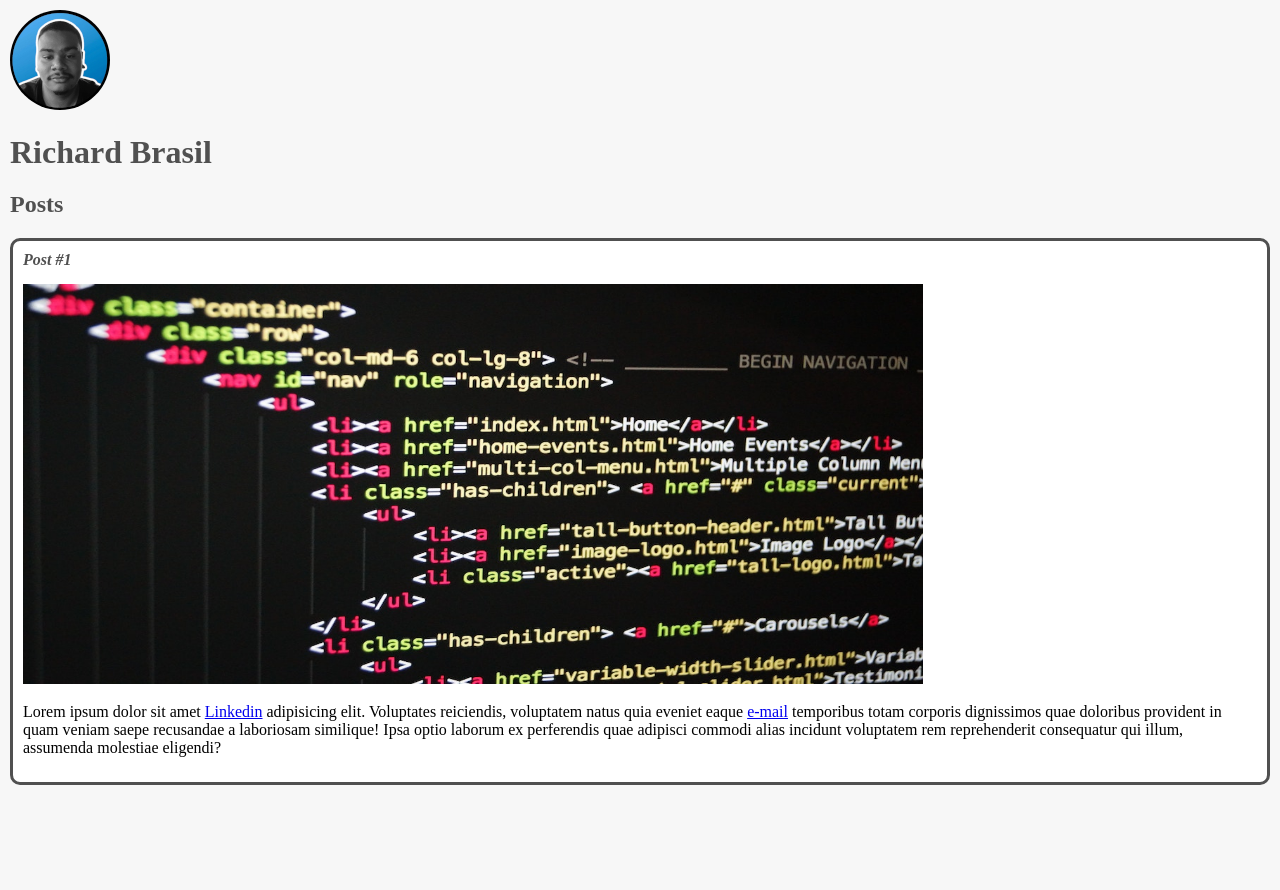
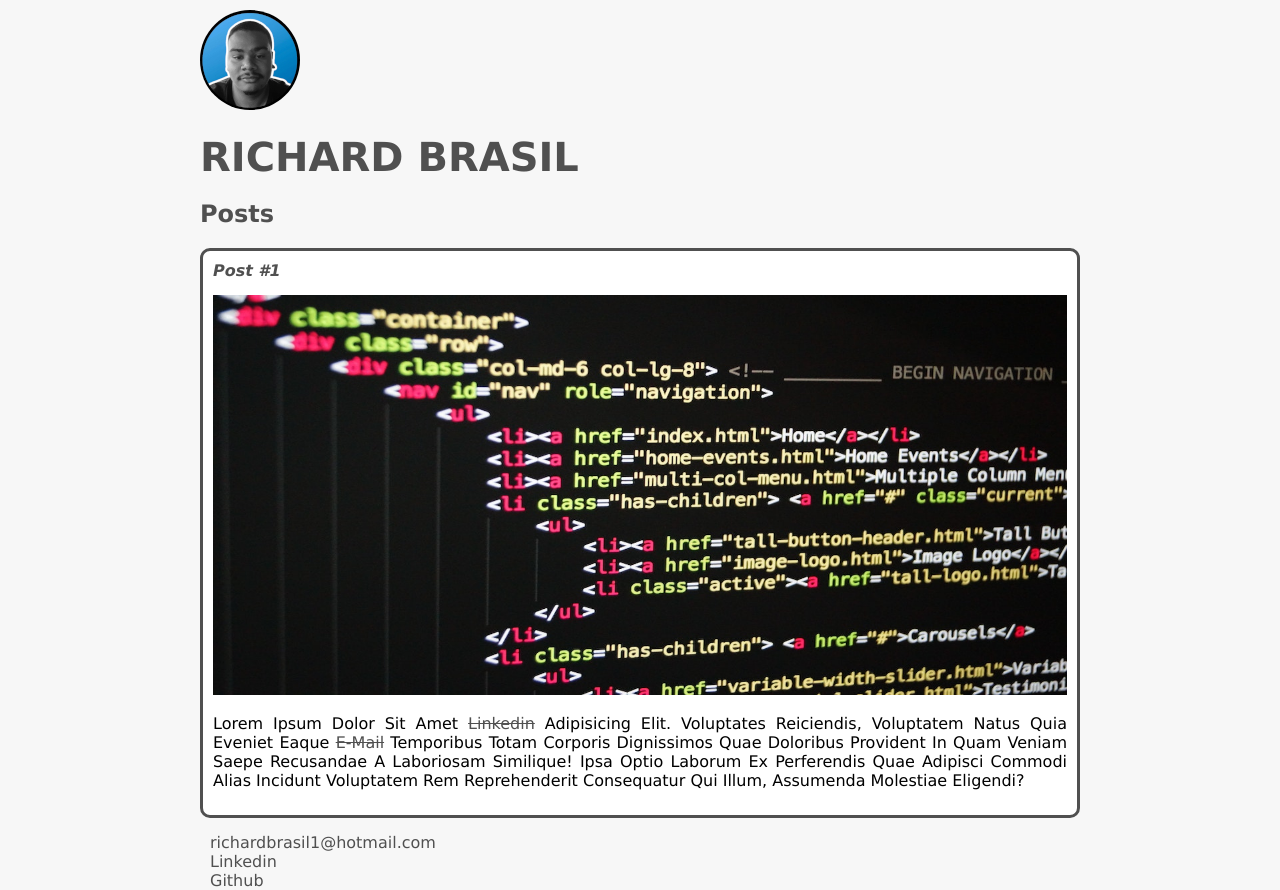
Before and after one commit to richardbrasil1/workspace, a plain HTML site: page html-css-dio/index.html in a window 1280 px wide. Before the commit the page ends 800 px from the top, so only its background shows below. Drawn offline with Linux system fonts and the light colour scheme.

Commit message:
alteração de layout

```diff
--- a/html-css-dio/index.html
+++ b/html-css-dio/index.html
@@ -32,7 +32,13 @@
                 assumenda molestiae eligendi?</p>
         </article>
     </section>
-    <footer></footer>
+    <footer>
+        <ul class="contact_list">
+            <li><a href="mailto:richardbrasil1@hotmail.com">richardbrasil1@hotmail.com</a></li>
+            <li><a href="https://www.linkedin.com/in/richard-brasil-3a0526146/">Linkedin</a></li>
+            <li><a href="https://github.com/richardbrasil1">Github</a></li>
+        </ul>
+    </footer>
 </body>
 
 </html>
--- a/html-css-dio/style.css
+++ b/html-css-dio/style.css
@@ -1,35 +1,57 @@
-*{
+* {
    margin: 0px;
    padding: 0px;
 }
-body{
+
+body {
    background: #f7f7f7;
+   font-family: Verdana, Geneva, Tahoma, sans-serif;
+   max-width: 900px;
+   min-width: 300px;
+   margin: auto;
+
 }
+
 .foto-perfil {
    border-radius: 50%;
    margin: 10px;
 }
-#title{
+
+#title {
+   padding: 10px;
+   font-size: 40px;
+   text-transform: uppercase;
+}
+
+a {
+   text-decoration: line-through;
+   color: #505050;
+}
+
+.subtitle {
    padding: 10px;
 }
-.subtitle{
-    padding: 10px;
-}
- #title, .subtitle, .post_title{
+
+#title,
+.subtitle,
+.post_title {
    color: #505050;
 
 }
- .post_title{
+
+.post_title {
    font-size: 16px;
    font-style: italic;
    margin-bottom: 15px;
 }
- .img_post{
-    width:  900px;
+
+.img_post {
+   width: 100%;
    height: 400px;
    margin-bottom: 15px;
 }
- .post{
+
+.post {
    background-color: white;
    padding: 10px;
    border: 3px solid #505050;
@@ -37,7 +59,20 @@ body{
    margin-bottom: 15px;
    border-radius: 10px;
 }
- .post_content{
+
+.post_content {
    margin-bottom: 15px;
+   text-transform: capitalize;
+   text-align: justify;
+   font
+}
 
+.contact_list {
+   margin-left: 10px;
+   padding-left: 10px;
+   list-style-type: none;
 }
+
+.contact_list li a {
+   text-decoration: none;
+}
```
Lines whose indentation alone changed are shown as unchanged.
